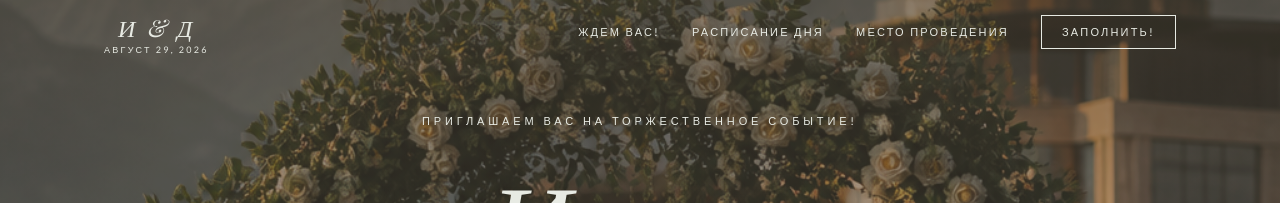
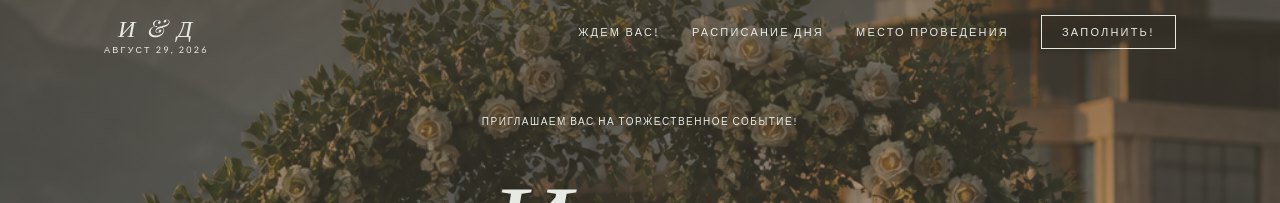
Before and after one commit to mormonke/weddinginvitation, a React (Vite) app: page / in a window 1280 px wide. Shown: the top 203 px of the page. Built offline with nearby package versions, Linux system fonts and the light colour scheme; a web font is replaced by a local one.

Commit message:
rework text

```diff
--- a/src/app/components/HeroSection.tsx
+++ b/src/app/components/HeroSection.tsx
@@ -1,11 +1,12 @@
 import bgImage from "../../../public/background.png";
+
 export function HeroSection() {
   const handleRSVP = () => {
     const el = document.querySelector("#rsvp");
     if (el) el.scrollIntoView({ behavior: "smooth" });
   };
 
-   return (
+  return (
     <section
       id="hero"
       className="relative min-h-screen flex items-center justify-center overflow-hidden"
@@ -26,7 +27,7 @@ export function HeroSection() {
       <div className="relative z-10 flex flex-col items-center text-center px-6 pt-24 pb-16 max-w-4xl mx-auto">
         {/* Pre-heading */}
         <p
-          className="text-[11px] uppercase tracking-[0.35em] text-[#E7EAE3] mb-8"
+          className="text-[10px] uppercase tracking-[0.15em] text-[#E7EAE3] mb-8 px-4 text-center"
           style={{ fontFamily: "'Lato', sans-serif" }}
         >
           Приглашаем вас на торжественное событие!
@@ -70,19 +71,20 @@ export function HeroSection() {
         <div className="flex flex-col sm:flex-row gap-4">
           <button
             onClick={handleRSVP}
-            className="px-10 py-3.5  text-[#E7EAE3] text-[11px] uppercase tracking-[0.25em] hover:bg-[#3951118a] transition-colors"
+            className="px-10 py-3.5 text-[#E7EAE3] text-[11px] uppercase tracking-[0.25em] hover:bg-[#3951118a] transition-colors"
             style={{ fontFamily: "'Lato', sans-serif" }}
           >
             Заполнить анкету
           </button>
-
         </div>
 
         {/* Scroll indicator */}
         <div className="mt-16 flex flex-col items-center gap-2 opacity-60">
           <div className="w-px h-10 bg-[#ffffff] animate-pulse" />
-          <span className="text-[9px] uppercase tracking-[0.3em] text-[#ffffff]"
-            style={{ fontFamily: "'Lato', sans-serif" }}>
+          <span
+            className="text-[9px] uppercase tracking-[0.3em] text-[#ffffff]"
+            style={{ fontFamily: "'Lato', sans-serif" }}
+          >
             Scroll
           </span>
         </div>
```
